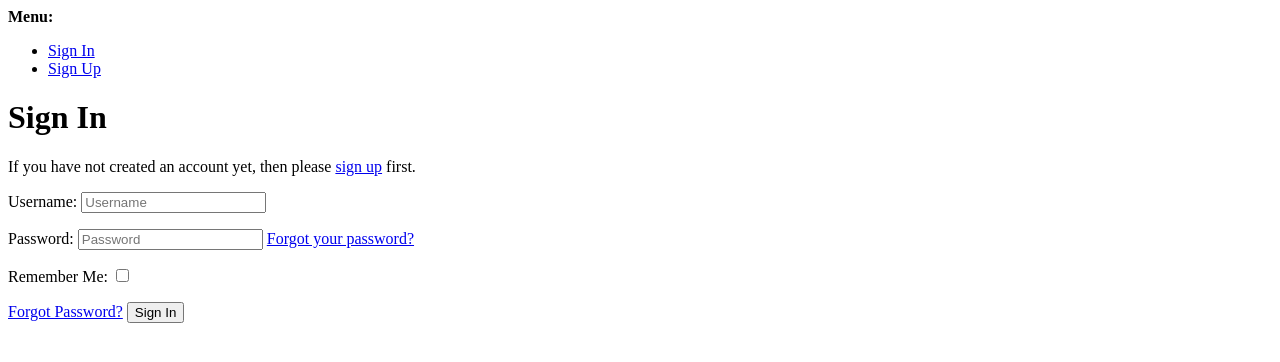
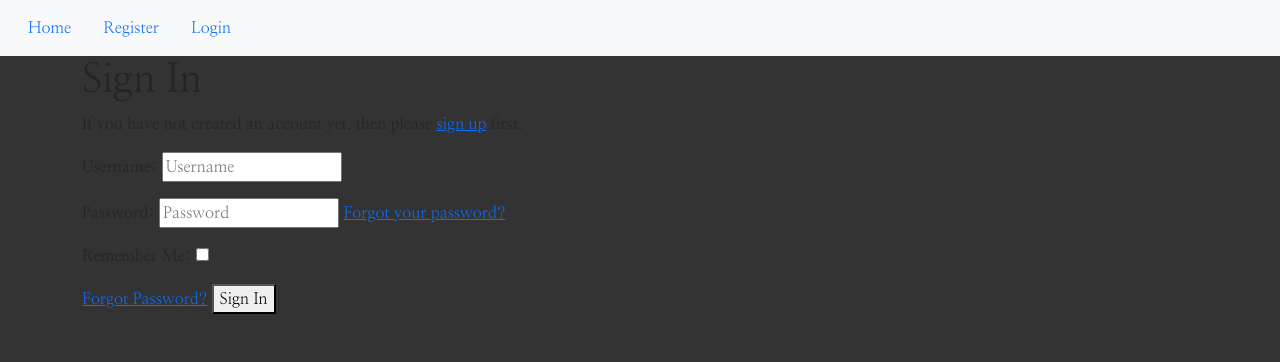
Before and after one commit to Tamas-Gavlider/MyVault, a Django app: page /accounts/login/ in a window 1280 px wide. Shown: the top 362 px of the page. Run offline with Django 4.2, Linux system fonts and the light colour scheme; some libraries are stand-ins or nearby versions.

Commit message:
Add bg color to body

```diff
--- a/static/css/base.css
+++ b/static/css/base.css
@@ -1,6 +1,7 @@
 @import url('https://fonts.googleapis.com/css2?family=Nanum+Myeongjo&display=swap');
 
 body {
+    background-color: #333333;
     font-family: "Nanum Myeongjo", serif;
     font-weight: 400;
     font-style: normal;
--- a/templates/account/login.html
+++ b/templates/account/login.html
@@ -1,4 +1,4 @@
-{% extends "account/base.html" %}
+{% extends "base.html" %}
 
 {% load i18n %}
 {% load account socialaccount %}
@@ -6,41 +6,26 @@
 {% block head_title %}{% trans "Sign In" %}{% endblock head_title %}
 
 {% block content %}
-
+<div class="container">
   <h1>{% trans "Sign In" %}</h1>
 
   {% get_providers as socialaccount_providers %}
 
-{% if socialaccount_providers %}
-<p>{% blocktrans with site.name as site_name %}Please sign in with one
-of your existing third party accounts. Or, <a href="{{ signup_url }}">sign up</a>
-for a {{ site_name }} account and sign in below:{% endblocktrans %}</p>
 
-<div class="socialaccount_ballot">
 
-  <ul class="socialaccount_providers">
-    {% include "socialaccount/snippets/provider_list.html" with process="login" %}
-  </ul>
+  <p>{% blocktrans %}If you have not created an account yet, then please
+    <a href="{{ signup_url }}">sign up</a> first.{% endblocktrans %}
+  </p>
 
-  <div class="login-or">{% trans 'or' %}</div>
-
-</div>
-
-{% include "socialaccount/snippets/login_extra.html" %}
-
-{% else %}
-<p>{% blocktrans %}If you have not created an account yet, then please
-<a href="{{ signup_url }}">sign up</a> first.{% endblocktrans %}</p>
-{% endif %}
 
   <form class="login" method="POST" action="{% url 'account_login' %}">
     {% csrf_token %}
+
     {{ form.as_p }}
-  {% if redirect_field_value %}
-  <input type="hidden" name="{{ redirect_field_name }}" value="{{ redirect_field_value }}" />
-  {% endif %}
+
     <a class="button secondaryAction" href="{% url 'account_reset_password' %}">{% trans "Forgot Password?" %}</a>
     <button class="primaryAction" type="submit">{% trans "Sign In" %}</button>
   </form>
-
+</div>
+</div>
 {% endblock content %}
--- a/templates/account/logout.html
+++ b/templates/account/logout.html
@@ -1,4 +1,4 @@
-{% extends "account/base.html" %}
+{% extends "base.html" %}
 
 {% load i18n %}
 
--- a/templates/account/signup.html
+++ b/templates/account/signup.html
@@ -1,4 +1,4 @@
-{% extends "account/base.html" %}
+{% extends "base.html" %}
 
 {% load i18n %}
 
--- a/templates/base.html
+++ b/templates/base.html
@@ -26,17 +26,17 @@
           <span class="navbar-toggler-icon"></span>
         </button>
         <div class="collapse navbar-collapse" id="navbarSupportedContent">
-          <ul class="navbar-nav me-auto mb-2 mb-lg-0">
+          <ul class="nav justify-content-end">
             <li class="nav-item">
-              <a class="nav-link active" aria-current="page" href="#">Home</a>
+              <a class="nav-link active" aria-current="page" href="{%url 'my_home'%}">Home</a>
+            </li>
+            {% if user.is_authenticated %}
+            <li class="nav-item">
+              <a class="nav-link" href="#">Profile</a>
             </li>
             <li class="nav-item">
-              <a class="nav-link" href="#">Link</a>
+              <a class="nav-link">Dashboard</a>
             </li>
-            <li class="nav-item">
-              <a class="nav-link">Disabled</a>
-            </li>
-            {% if user.is_authenticated %}
             <li class="nav-item">
               <a class="nav-link {% if request.path == logout_url %}active{% endif %}" aria-current="page"
                 href="{% url 'account_logout' %}">Logout</a>
```
Lines whose indentation alone changed are shown as unchanged.
